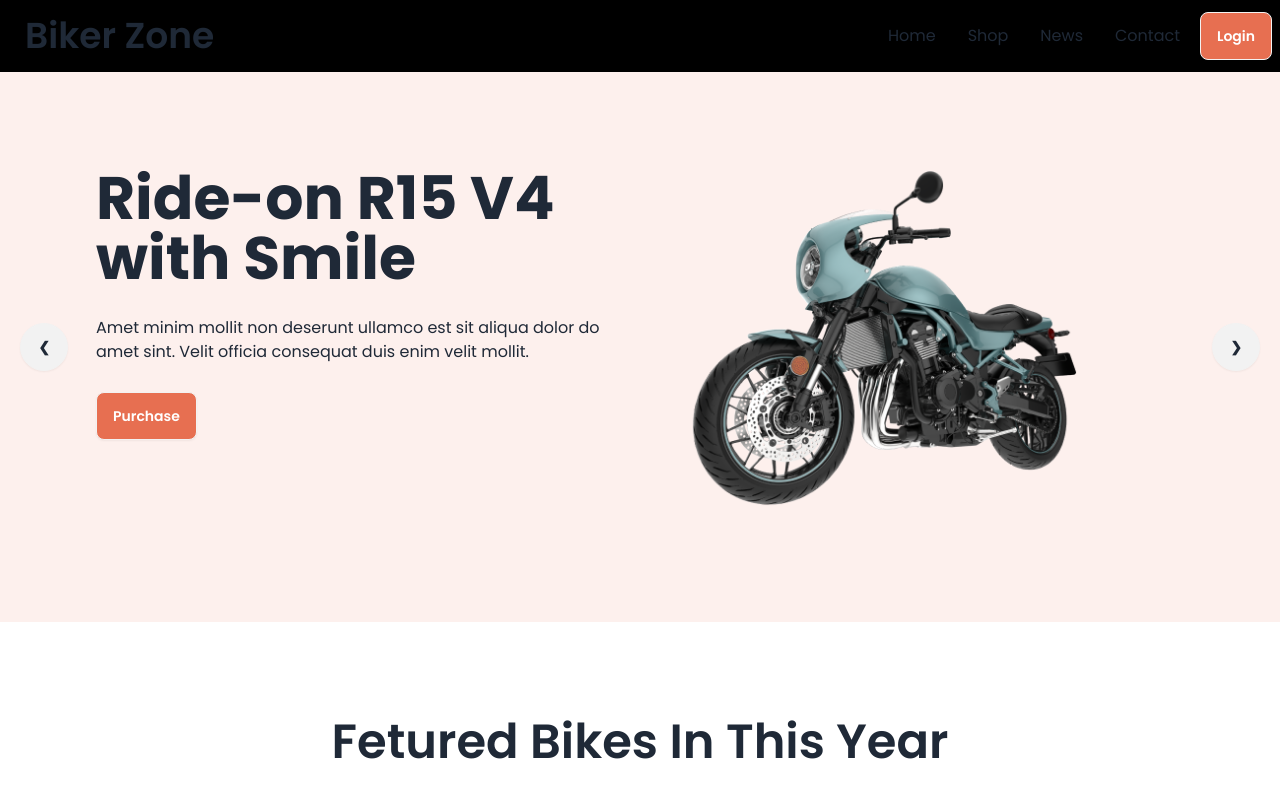
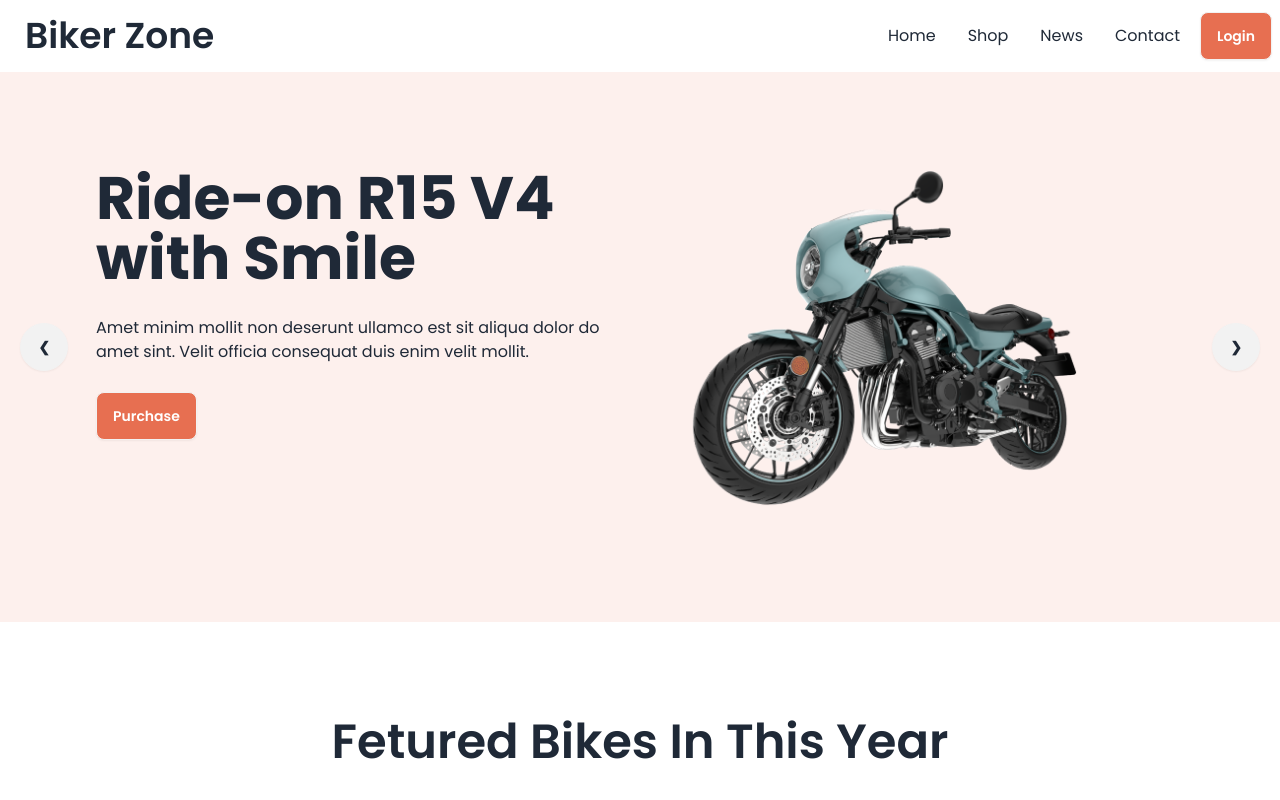
Before and after one commit to Masudur400/biker-zone, a plain HTML site: page index.html in a window 1280 px wide. Shown: the top 800 px of the page. Drawn offline with nearby package versions, Linux system fonts and the light colour scheme.

Commit message:
last update

```diff
--- a/index.html
+++ b/index.html
@@ -39,7 +39,7 @@
 <body class="font-poppins ">
     <header class="md:container md:mx-auto">
         <nav>
-            <div class="navbar bg-black">
+            <div class="navbar ">
                 <div class="flex-1">
                     <div class="dropdown">
                         <div tabindex="0" role="button" class="btn btn-ghost lg:hidden">
```
